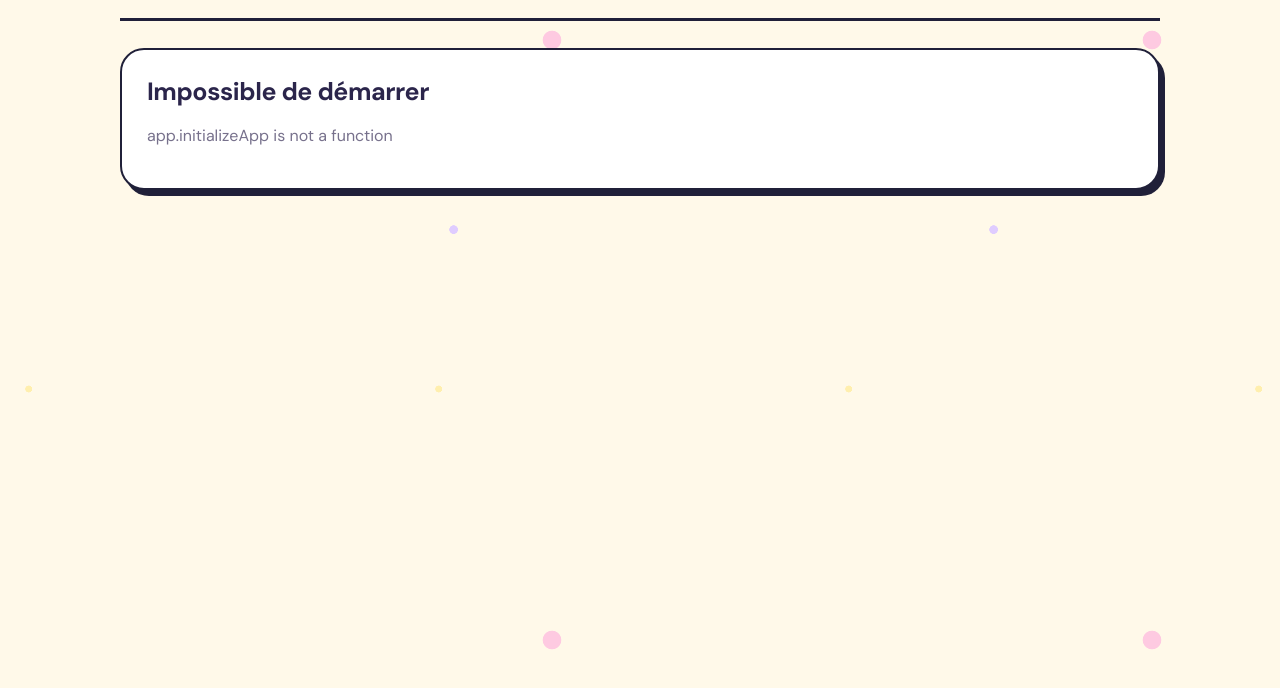
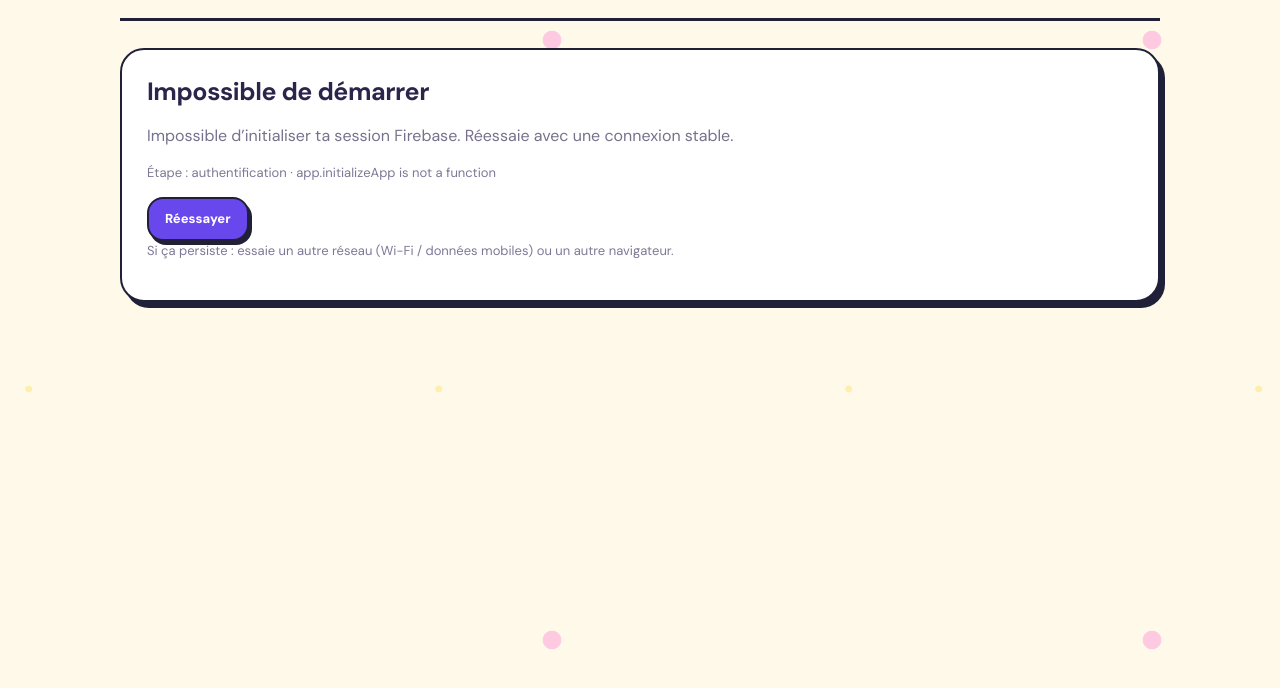
Before and after one commit to Ben-Dess/Dispo-potes, a plain HTML site: page index.html in a window 1280 px wide. Shown: the part 62-750 px from the top of the page. Drawn offline with Linux system fonts and the light colour scheme.

Commit message:
fix: diagnose startup fetch failures and allow retry with clear Firebase loading stage

```diff
--- a/index.html
+++ b/index.html
@@ -388,7 +388,35 @@ async function openProfile(){
 function status(msg,err=false){$('status').textContent=msg;$('status').className='status '+(err?'error':'')}
 function html(t){unsubscribe();unsubscribe=()=>{};$('view').innerHTML=t}
 function days(a,b){const out=[],d=new Date(a+'T12:00:00'),end=new Date(b+'T12:00:00');for(let i=0;d<=end&&i<366;i++,d.setDate(d.getDate()+1))out.push(iso(d.getFullYear(),d.getMonth(),d.getDate()));return out}
-async function init(){try{const cfg=await(await fetch('./firebase-config.json')).json();const [app,a,f]=await Promise.all([import('https://www.gstatic.com/firebasejs/11.10.0/firebase-app.js'),import('https://www.gstatic.com/firebasejs/11.10.0/firebase-auth.js'),import('https://www.gstatic.com/firebasejs/11.10.0/firebase-firestore.js')]);au=a;fs=f;auth=a.getAuth(app.initializeApp(cfg));db=f.getFirestore();await auth.authStateReady();if(auth.currentUser){uid=auth.currentUser.uid;$('account').textContent=auth.currentUser.displayName||auth.currentUser.email;$('logout').classList.remove('hide');$('profileLink').classList.remove('hide')}route()}catch(e){console.error(e);html('<div class="panel"><h2>Impossible de démarrer</h2><p>'+esc(e.message)+'</p></div>')}}
+async function init(){
+ let phase='configuration';
+ try{
+   const response=await fetch('./firebase-config.json',{cache:'no-store'});
+   if(!response.ok)throw Error('Configuration introuvable (HTTP '+response.status+')');
+   const cfg=await response.json();
+   if(!cfg.apiKey||!cfg.projectId||!cfg.appId)throw Error('Configuration Firebase incomplète');
+   phase='bibliothèques Firebase';
+   const [app,a,f]=await Promise.all([
+     import('https://www.gstatic.com/firebasejs/11.10.0/firebase-app.js'),
+     import('https://www.gstatic.com/firebasejs/11.10.0/firebase-auth.js'),
+     import('https://www.gstatic.com/firebasejs/11.10.0/firebase-firestore.js')
+   ]);
+   phase='authentification';
+   au=a;fs=f;auth=a.getAuth(app.initializeApp(cfg));db=f.getFirestore();
+   await auth.authStateReady();
+   if(auth.currentUser){uid=auth.currentUser.uid;$('account').textContent=auth.currentUser.displayName||auth.currentUser.email;$('logout').classList.remove('hide');$('profileLink').classList.remove('hide')}
+   route();
+ }catch(e){
+   console.error('DispoPotes startup failed at '+phase,e);
+   const text=phase==='configuration'
+     ?'Impossible de récupérer la configuration du site. Vérifie ta connexion puis réessaie.'
+     :phase==='bibliothèques Firebase'
+       ?'Impossible de charger Firebase depuis www.gstatic.com. Vérifie le réseau, le bloqueur de contenus ou le DNS privé, puis réessaie.'
+       :'Impossible d’initialiser ta session Firebase. Réessaie avec une connexion stable.';
+   html('<section class="panel" role="alert"><h2>Impossible de démarrer</h2><p>'+esc(text)+'</p><p class="subtle">Étape : '+esc(phase)+' · '+esc(e?.message||'Erreur réseau')+'</p><button id="retryStart" class="btn">Réessayer</button><p class="subtle">Si ça persiste : essaie un autre réseau (Wi-Fi / données mobiles) ou un autre navigateur.</p></section>');
+   $('retryStart').onclick=()=>{html('<section class="panel"><p>Reconnexion…</p></section>');init()};
+ }
+}
 async function signin(){
  const provider=new au.GoogleAuthProvider();provider.setCustomParameters({prompt:'select_account'});
  try{
```
